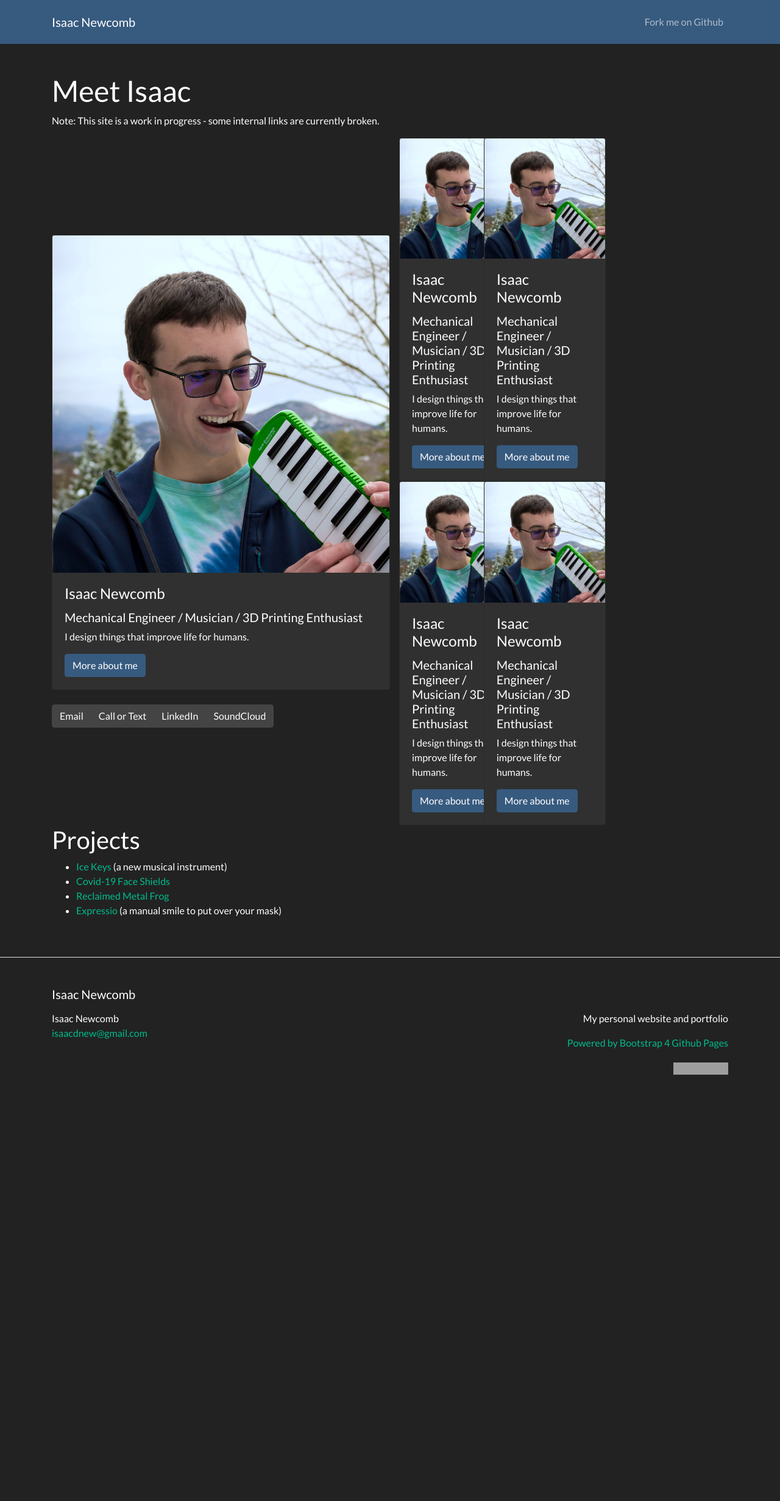
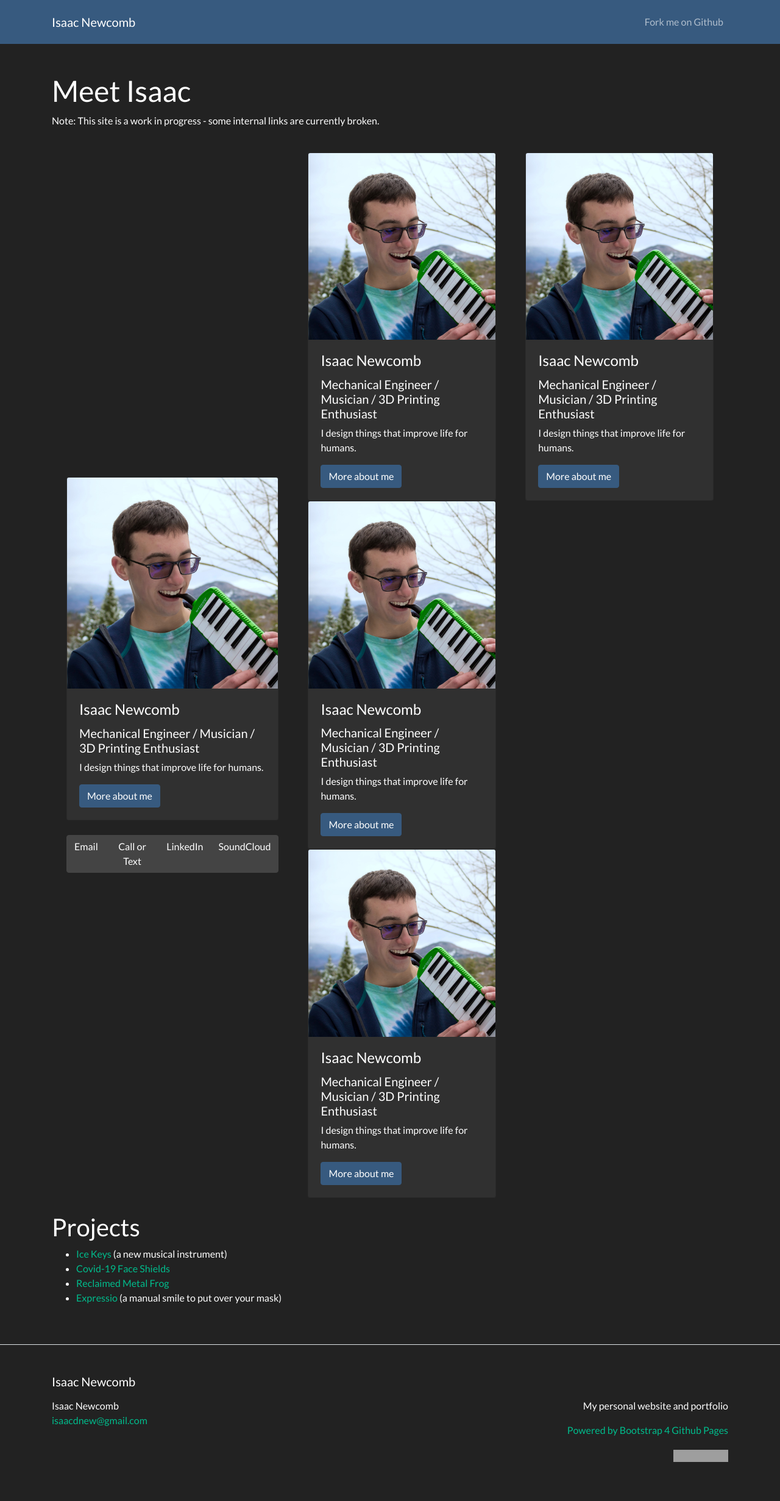
Before and after one commit to isaacdnew/isaacdnew.com, a Jekyll site: the page built from index.md, in a window 1280 px wide. Shown: the whole page at 61% size. Built offline with Jekyll 4.4.1, drawn with Linux system fonts in a browser that asks for light colours; before the commit the page ends 1826 px from its top, so only the background shows below that; grey boxes are pictures that could not be loaded.

Commit message:
simplify right-side group

```diff
--- a/index.md
+++ b/index.md
@@ -8,7 +8,7 @@ Note: This site is a work in progress - some internal links are currently broken
 <!-- Card with cards at right -->
 <div class="d-flex align-items-center">
 	<!-- one card at left -->
-	<div class="p-6">
+	<div class="p-4">
 		<div class="card">
 			<!-- Image Card with Isaac's Picture -->
 			<img class="card-img-top" src="general-images/isaac-holding-melodica-square.jpg" alt="Card image" style="width:100%">
@@ -29,10 +29,28 @@ Note: This site is a work in progress - some internal links are currently broken
 		</div>
 	</div>
 	<!-- Group of cards at rightz -->
-	<div class="col-sm-6">
-		<div class="row">
-			<div class="col-sm-3">
-				<div class="card" style="width:200px">
+	<div class="p-8">
+		<div class="d-flex align-items">
+			<div class="p-4">
+				<div class="card">
+					<img class="card-img-top" src="general-images/isaac-holding-melodica-square.jpg" alt="Card image" style="width:100%">
+					<div class="card-body">
+						<h4 class="card-title">Isaac Newcomb</h4>
+						<h5 class="card-text">Mechanical Engineer / Musician / 3D Printing Enthusiast</h5>
+						<p class="card-text">I design things that improve life for humans.</p>
+						<a href="bio" class="btn btn-primary">More about me</a>
+					</div>
+				</div>
+				<div class="card">
+					<img class="card-img-top" src="general-images/isaac-holding-melodica-square.jpg" alt="Card image" style="width:100%">
+					<div class="card-body">
+						<h4 class="card-title">Isaac Newcomb</h4>
+						<h5 class="card-text">Mechanical Engineer / Musician / 3D Printing Enthusiast</h5>
+						<p class="card-text">I design things that improve life for humans.</p>
+						<a href="bio" class="btn btn-primary">More about me</a>
+					</div>
+				</div>
+				<div class="card">
 					<img class="card-img-top" src="general-images/isaac-holding-melodica-square.jpg" alt="Card image" style="width:100%">
 					<div class="card-body">
 						<h4 class="card-title">Isaac Newcomb</h4>
@@ -42,32 +60,8 @@ Note: This site is a work in progress - some internal links are currently broken
 					</div>
 				</div>
 			</div>
-			<div class="col-sm-3">
-				<div class="card" style="width:200px">
-					<img class="card-img-top" src="general-images/isaac-holding-melodica-square.jpg" alt="Card image" style="width:100%">
-					<div class="card-body">
-						<h4 class="card-title">Isaac Newcomb</h4>
-						<h5 class="card-text">Mechanical Engineer / Musician / 3D Printing Enthusiast</h5>
-						<p class="card-text">I design things that improve life for humans.</p>
-						<a href="bio" class="btn btn-primary">More about me</a>
-					</div>
-				</div>
-			</div>
-		</div>
-		<div class="row">
-			<div class="col-sm-3">
-				<div class="card" style="width:200px">
-					<img class="card-img-top" src="general-images/isaac-holding-melodica-square.jpg" alt="Card image" style="width:100%">
-					<div class="card-body">
-						<h4 class="card-title">Isaac Newcomb</h4>
-						<h5 class="card-text">Mechanical Engineer / Musician / 3D Printing Enthusiast</h5>
-						<p class="card-text">I design things that improve life for humans.</p>
-						<a href="bio" class="btn btn-primary">More about me</a>
-					</div>
-				</div>
-			</div>
-			<div class="col-sm-3">
-				<div class="card" style="width:200px">
+			<div class="p-4">
+				<div class="card">
 					<img class="card-img-top" src="general-images/isaac-holding-melodica-square.jpg" alt="Card image" style="width:100%">
 					<div class="card-body">
 						<h4 class="card-title">Isaac Newcomb</h4>
```
